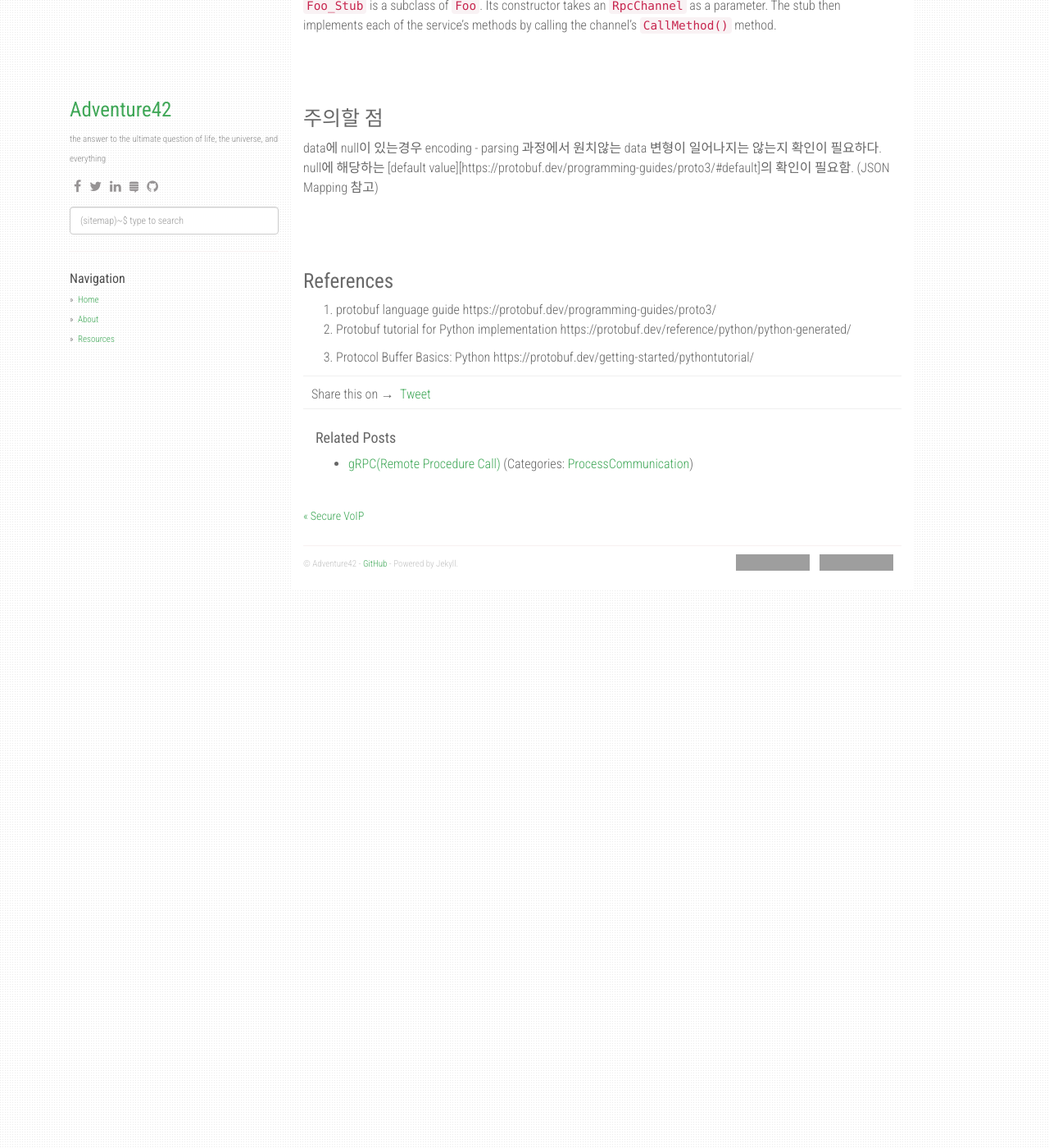
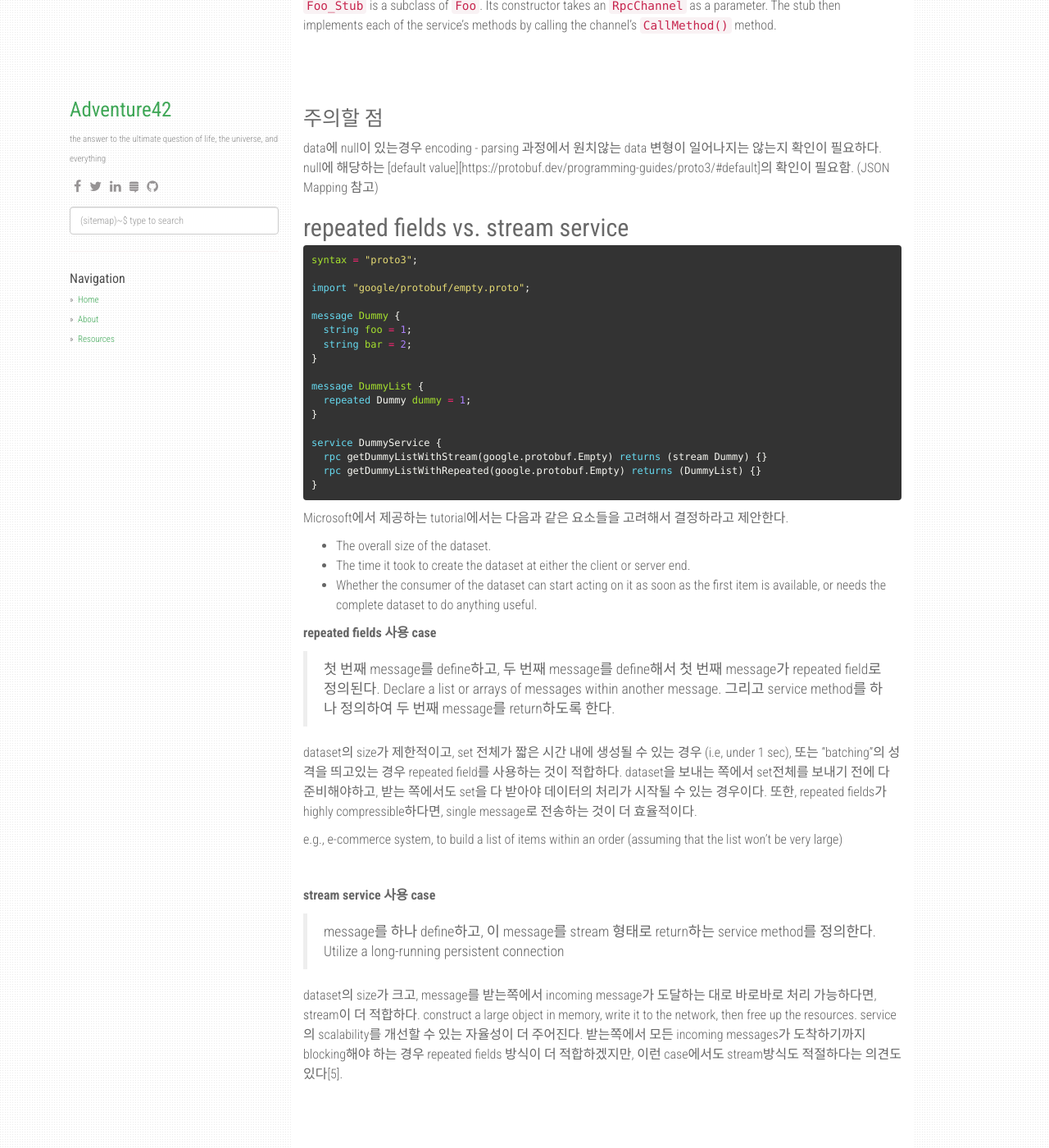
Before and after one commit to adventure42/adventure42.github.io, a Jekyll site: the page built from _posts/2023-01-20-Protocol_Buffer_IDL.md, in a window 1280 px wide and 1400 px high, scrolled down 15102 px. Shown: the whole window at 82% size. Built offline with Jekyll 4.4.1, drawn with Linux system fonts in a browser that asks for light colours; nearby versions of some CDN libraries; comment, search, counter and statistics services are not loaded; some of the changed text lies outside the part shown; grey boxes are pictures that could not be loaded.

Commit message:
updated posting on gRPC

````diff
--- a/_posts/2023-01-20-Protocol_Buffer_IDL.md
+++ b/_posts/2023-01-20-Protocol_Buffer_IDL.md
@@ -775,6 +775,50 @@ The protocol buffer compiler also generates a "stub" implementation of every ser
 
 data에 null이 있는경우 encoding - parsing 과정에서 원치않는 data 변형이 일어나지는 않는지 확인이 필요하다. null에 해당하는 [default value][https://protobuf.dev/programming-guides/proto3/#default]의 확인이 필요함. (JSON Mapping 참고)
 
+## repeated fields vs. stream service
+
+```protobuf
+syntax = "proto3";
+
+import "google/protobuf/empty.proto";
+
+message Dummy {
+  string foo = 1;
+  string bar = 2;
+}
+
+message DummyList {
+  repeated Dummy dummy = 1;
+}
+
+service DummyService {
+  rpc getDummyListWithStream(google.protobuf.Empty) returns (stream Dummy) {}
+  rpc getDummyListWithRepeated(google.protobuf.Empty) returns (DummyList) {}
+}
+```
+
+Microsoft에서 제공하는 tutorial에서는 다음과 같은 요소들을 고려해서 결정하라고 제안한다.
+
+- The overall size of the dataset.
+- The time it took to create the dataset at either the client or server end.
+- Whether the consumer of the dataset can start acting on it as soon as the first item is available, or needs the complete dataset to do anything useful.
+
+**repeated fields 사용 case**
+
+> 첫 번째 message를 define하고, 두 번째 message를 define해서 첫 번째 message가 repeated field로 정의된다. Declare a list or arrays of messages within another message. 그리고 service method를 하나 정의하여 두 번째 message를 return하도록 한다.
+
+dataset의 size가 제한적이고, set 전체가 짧은 시간 내에 생성될 수 있는 경우 (i.e, under 1 sec), 또는 "batching"의 성격을 띄고있는 경우 repeated field를 사용하는 것이 적합하다. dataset을 보내는 쪽에서 set전체를 보내기 전에 다 준비해야하고, 받는 쪽에서도 set을 다 받아야 데이터의 처리가 시작될 수 있는 경우이다. 또한, repeated fields가 highly compressible하다면, single message로 전송하는 것이 더 효율적이다.
+
+e.g., e-commerce system, to build a list of items within an order (assuming that the list won't be very large)
+
+<br>
+
+**stream service 사용 case**
+
+> message를 하나 define하고, 이 message를 stream 형태로 return하는 service method를 정의한다. Utilize a long-running persistent connection
+
+dataset의 size가 크고, message를 받는쪽에서 incoming message가 도달하는 대로 바로바로 처리 가능하다면, stream이 더 적합하다. construct a large object in memory, write it to  the network, then free up the resources. service의 scalability를 개선할 수 있는 자율성이 더 주어진다. 받는쪽에서 모든 incoming messages가 도착하기까지 blocking해야 하는 경우 repeated fields 방식이 더 적합하겠지만, 이런 case에서도 stream방식도 적절하다는 의견도 있다[5].
+
 <br>
 
 <br>
@@ -785,3 +829,7 @@ data에 null이 있는경우 encoding - parsing 과정에서 원치않는 data
 2. Protobuf tutorial for Python implementation https://protobuf.dev/reference/python/python-generated/
 
 3. Protocol Buffer Basics: Python https://protobuf.dev/getting-started/pythontutorial/
+
+4. gRPC for WCF Developers https://learn.microsoft.com/ko-kr/dotnet/architecture/grpc-for-wcf-developers/protobuf-messages
+
+5. https://groups.google.com/g/grpc-io/c/F23vXwilTq0
````
